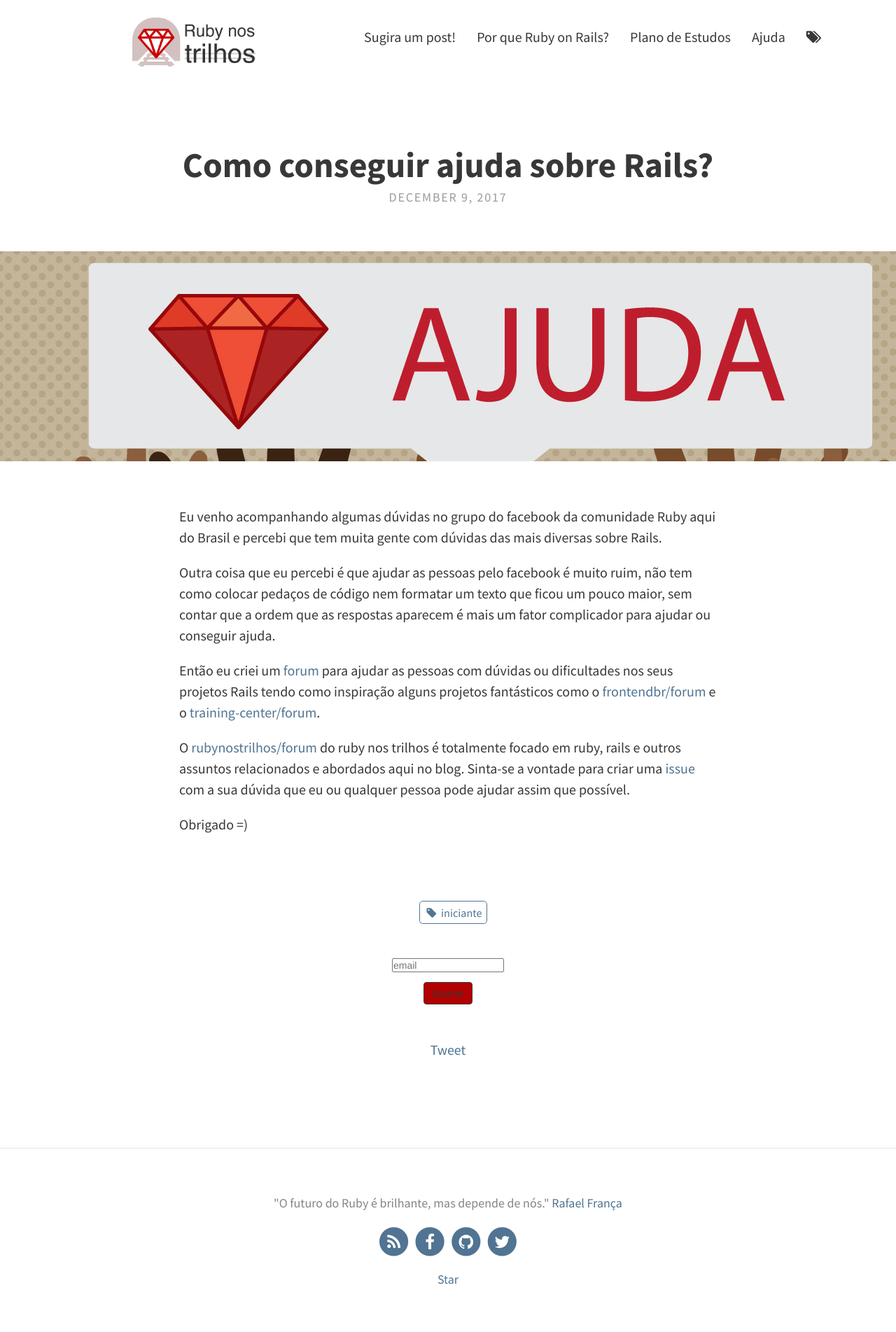
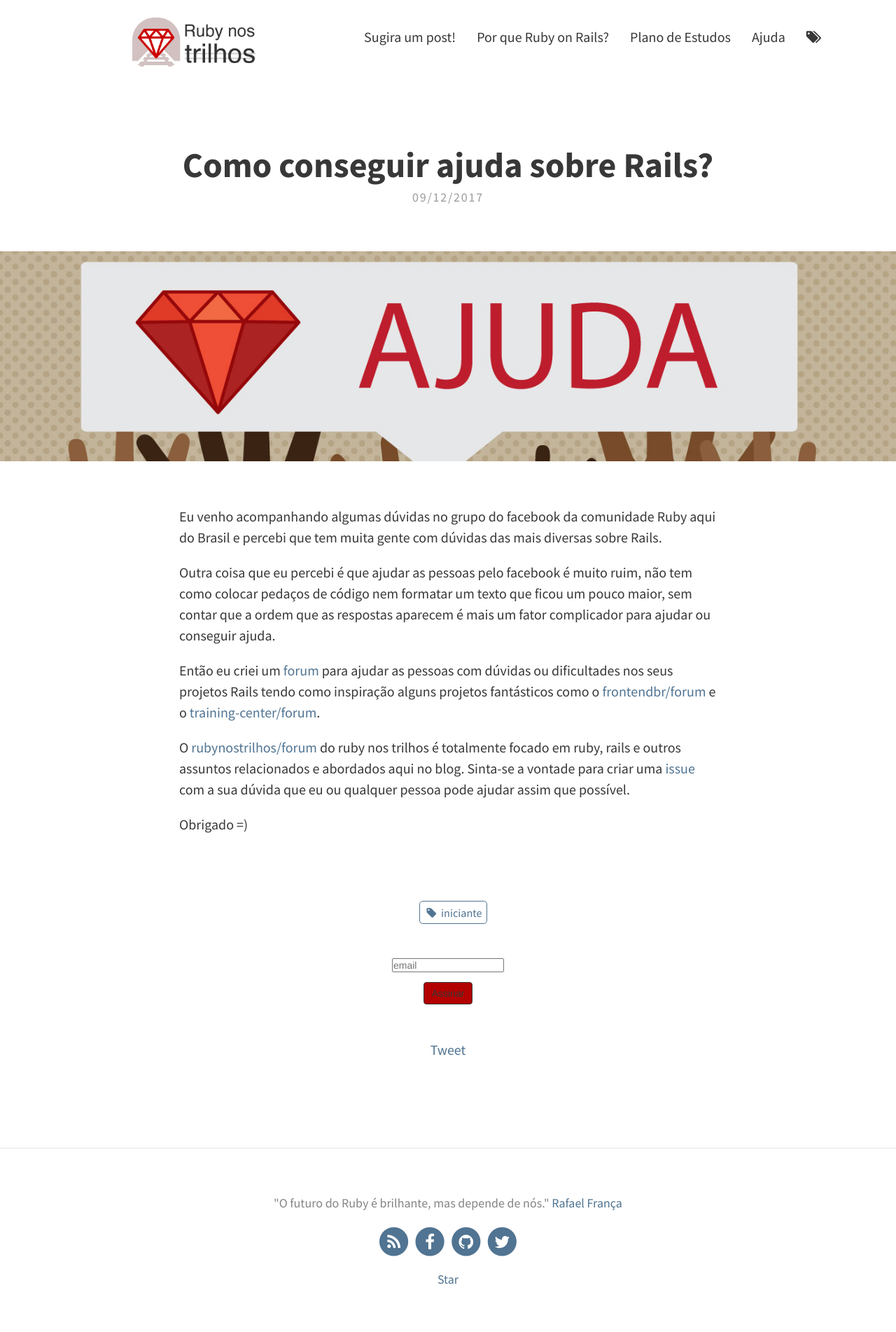
Before and after one commit to lucasprag/rubynostrilhos, a Jekyll site: the page built from _posts/2017-12-09-como-conseguir-ajuda.md, in a window 1280 px wide. Shown: the whole page at 70% size. Built offline with Jekyll 4.4.1, drawn with Linux system fonts in a browser that asks for light colours; comment, search, counter and statistics services are not loaded.

Commit message:
Remove some unnecessary code

```diff
--- a/_layouts/post.html
+++ b/_layouts/post.html
@@ -7,8 +7,7 @@ comments: true
     <h1 id="{{ page.title | cgi_escape }}" class="title">{{ page.title }}</h1>
 
     <p class="meta">
-      {{ page.date | date: "%B %-d, %Y" }}
-      {% if page.author %} - {{ page.author }}{% endif %}
+      {{ page.date | date: "%d/%m/%Y" }}
     </p>
   </header>
 
--- a/_sass/layouts/_index.scss
+++ b/_sass/layouts/_index.scss
@@ -28,12 +28,10 @@
 
 // Post listing
 .posts {
-  .post-teaser:first-of-type {
-    padding-top: $padding-smallest;
-  }
-
   .post-teaser {
     @extend %padding-regular;
+    padding-top: $padding-smallest;
+
     width: 100%;
     margin-bottom: 0;
     display: inline-block;
--- a/_sass/layouts/_post.scss
+++ b/_sass/layouts/_post.scss
@@ -51,12 +51,7 @@
   .feature-image {
     height: 300px;
     width: 100%;
-  }
-
-  .feature-image {
-    @media screen and (max-width: $break) {
-      padding: $padding-small $padding-small;
-    }
+    background-size: cover;
   }
 
   #post-nav {
```
Also changed, not shown: _layouts/home.html (+1 -7 lines).
